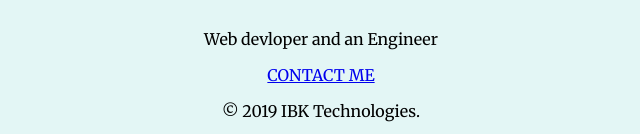
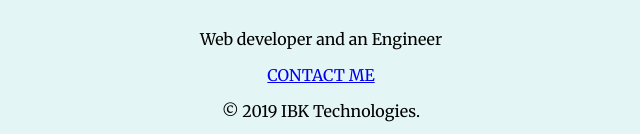
Before and after one commit to IBk1125/dhiks, a plain HTML site: page index.html in a window 1280 px wide. Shown: the part 2397-2531 px from the top of the page, 319-959 px from the left. Drawn offline with Linux system fonts and the light colour scheme.

Commit message:
Update index.html

```diff
--- a/index.html
+++ b/index.html
@@ -53,7 +53,7 @@
     <div class="contact-me">
       <h2>Get In Touch</h2>
       <h2 class="ibk">Ibrahim kalil J H</h2>
-      <p>Web devloper and an Engineer</p>
+      <p>Web developer and an Engineer</p>
       <a class="btn" href="mailto:ibbu1125@gmail.com">CONTACT ME</a>
     </div>
   </div>
```
